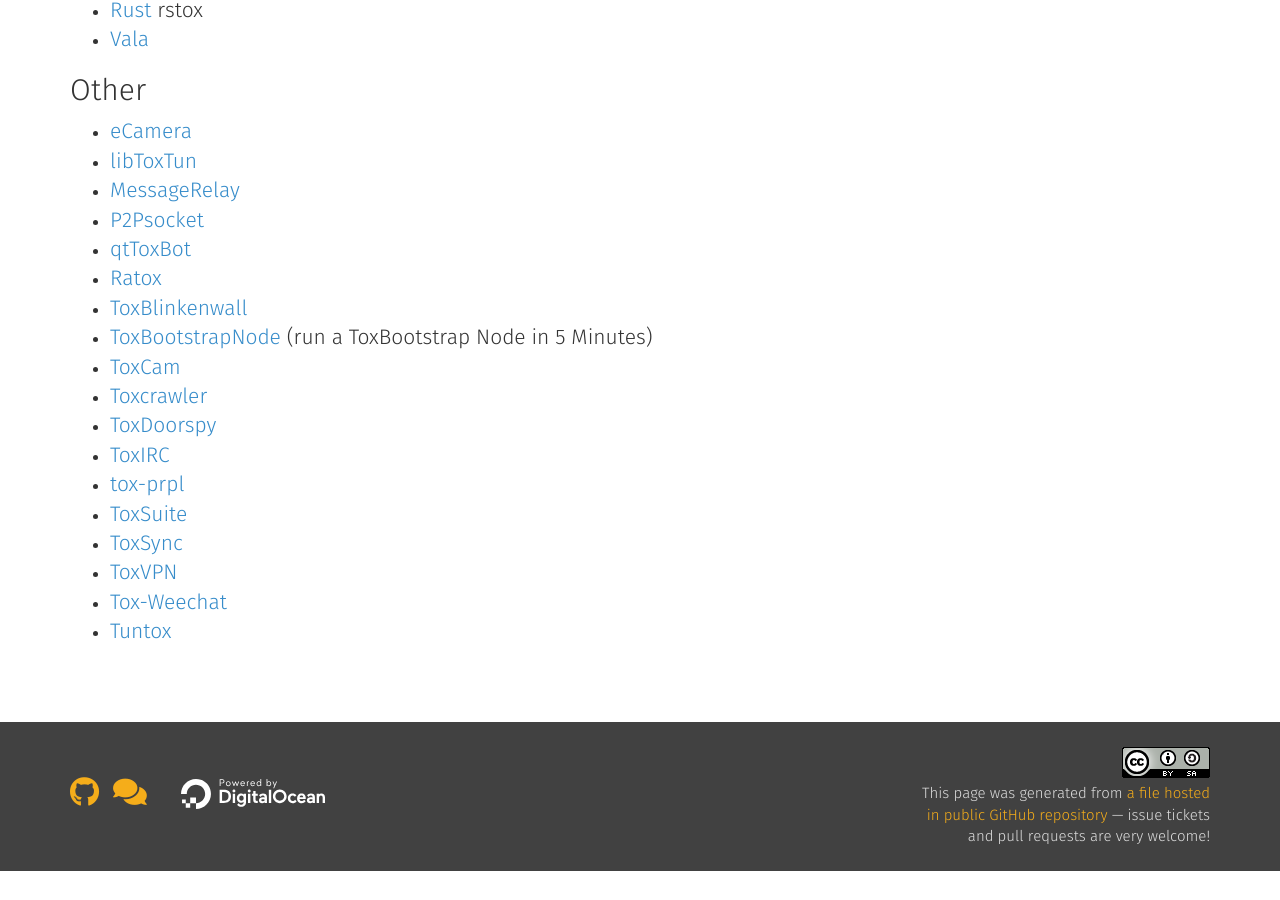
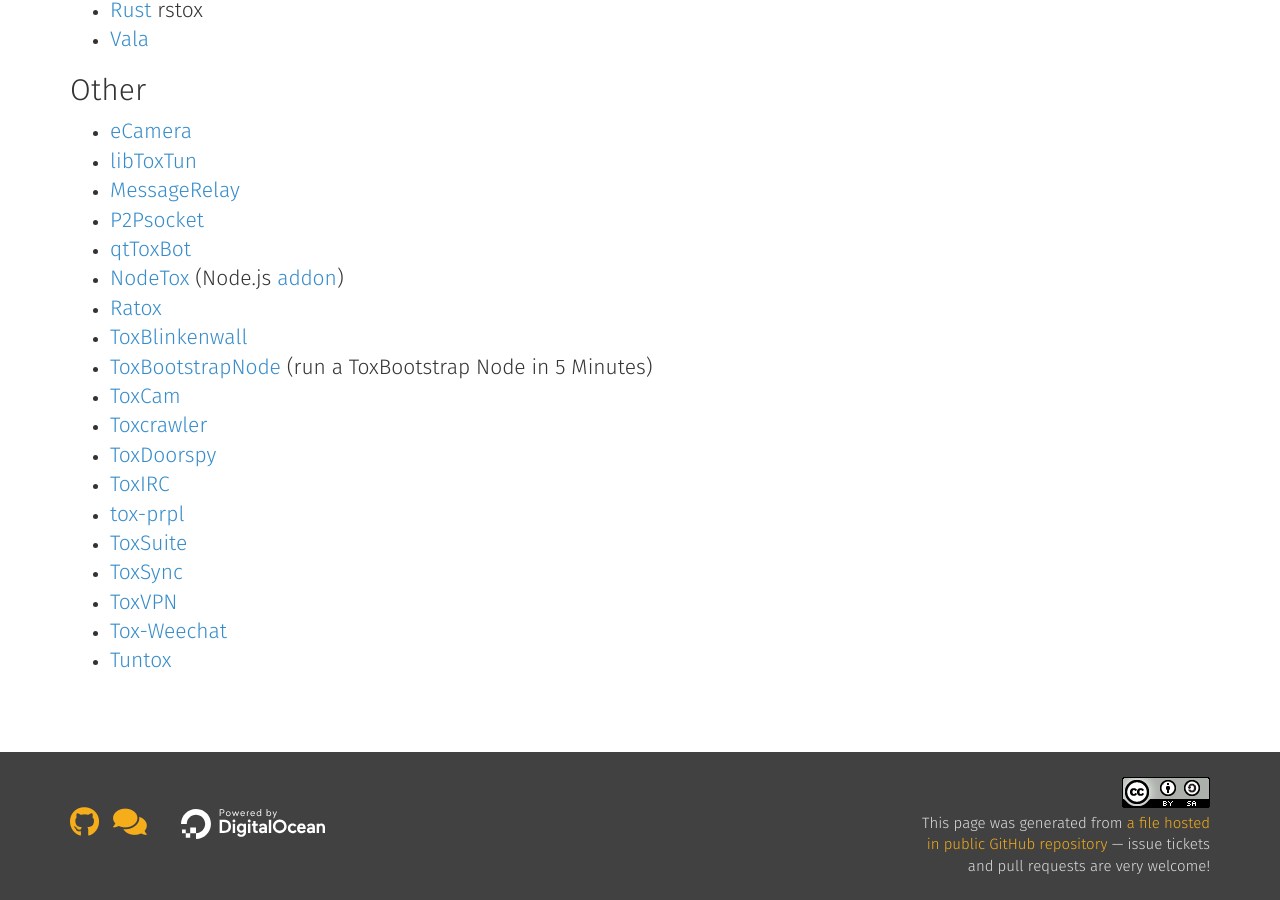
Before and after one commit to TokTok/website, a Jekyll site: the page built from toktok/integrations.md, in a window 1280 px wide and 900 px high, scrolled down 2138 px. Built offline with Jekyll 4.4.1, drawn with Linux system fonts in a browser that asks for light colours; nearby versions of some CDN libraries; before the commit the page ends 3009 px from its top, so only the background shows below that.

Commit message:
Update integrations.md
Adding Node.js addon

```diff
--- a/toktok/integrations.md
+++ b/toktok/integrations.md
@@ -94,6 +94,8 @@ yourself to this page.
 *   [MessageRelay](https://github.com/markwinter/MessageRelay)
 *   [P2Psocket](https://github.com/stiartsly/p2psocket)
 *   [qtToxBot](https://github.com/w3x731/qtToxBot)
+*   [NodeTox](https://github.com/w3x731/NodeTox)
+    (Node.js [addon](https://nodejs.org/api/addons.html#addons_c_addons))
 *   [Ratox](https://github.com/pranomostro/ratox)
 *   [ToxBlinkenwall](https://github.com/zoff99/ToxBlinkenwall)
 *   [ToxBootstrapNode](https://github.com/zoff99/ToxTCP-RelayNode)
```
